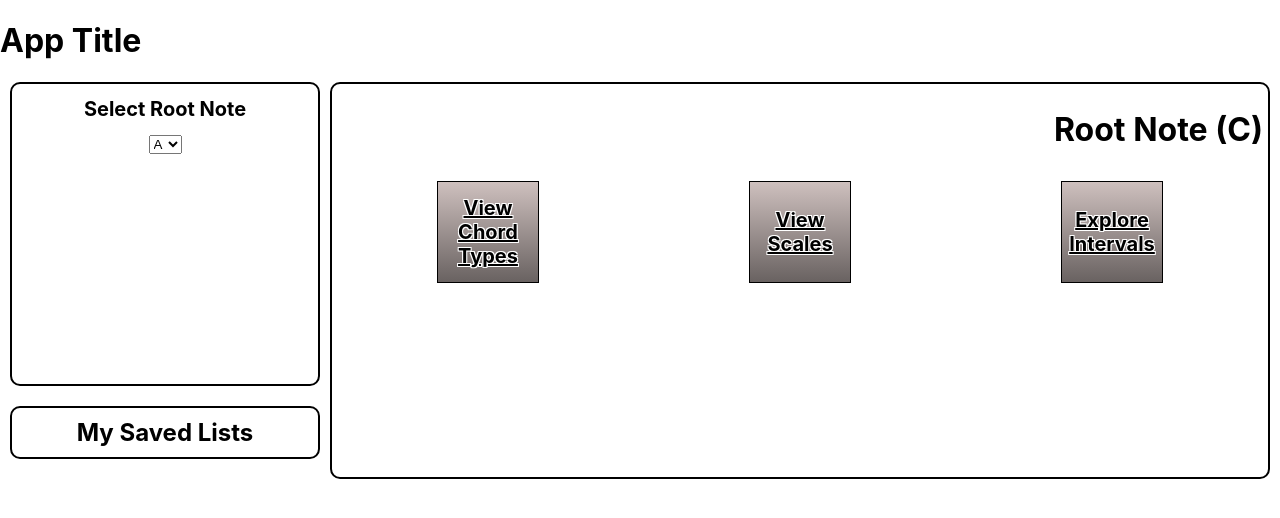
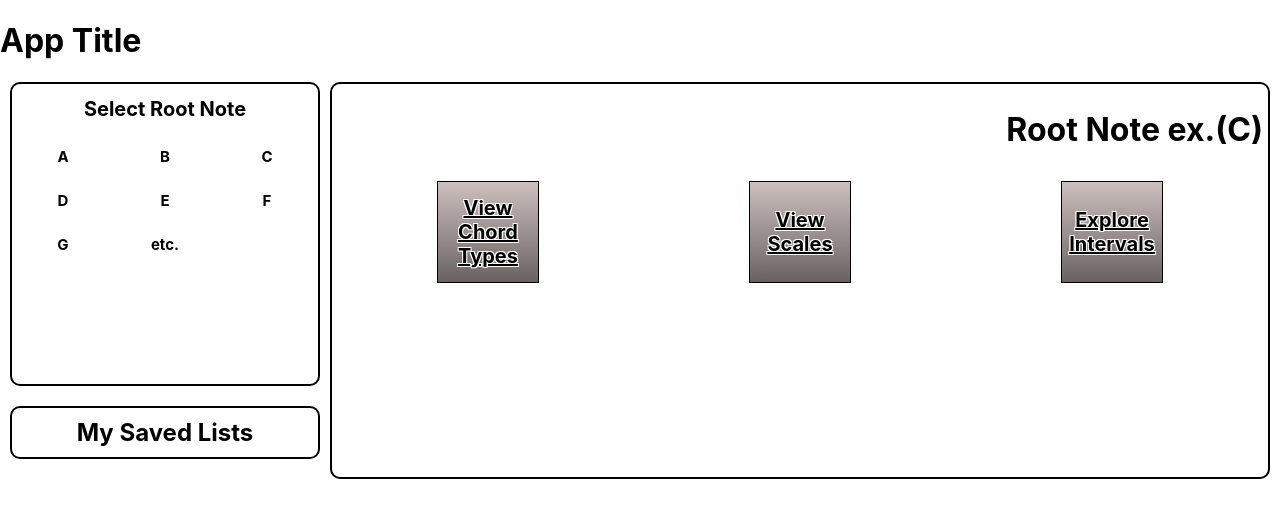
Before and after one commit to YTyler/chord-book, a React (Create React App) app: page / in a window 1280 px wide. Shown: the top 518 px of the page. Built offline with nearby package versions, Linux system fonts and the light colour scheme.

Commit message:
add root notes, style buttons

```diff
--- a/src/components/ChordList.jsx
+++ b/src/components/ChordList.jsx
@@ -27,7 +27,7 @@ function ChordList() {
     color: 'black',
     fontWeight: 'bold',
     fontSize: '20px',
-    backgroundImage: 'linear-gradient(#CEC0BE, #696261)',
+    backgroundImage: 'linear-gradient(#CDC0BF, #696261)',
     border: '1px solid black',
     textShadow: '1px 1px white, 1px -1px white, -1px 1px white, -1px -1px white'
   }
--- a/src/components/NoteMenu.jsx
+++ b/src/components/NoteMenu.jsx
@@ -25,14 +25,14 @@ function NoteMenu() {
     width: '100px',
     margin: '5px',
     fontSize: '20px',
-    backgroundImage: 'linear-gradient(#CEC0BE, #696261)',
+    backgroundImage: 'linear-gradient(#CDC0BF, #696261)',
     border: '1px solid black',
     textShadow: '1px 1px white, 1px -1px white, -1px 1px white, -1px -1px white'
   }
 
   return (
     <div style = {noteMenuStyle}>
-        <h1 style = {rootNoteStyle}>Root Note (C)</h1>
+        <h1 style = {rootNoteStyle}>Root Note ex.(C)</h1>
         <div style = {noteButtonsDivStyle}>
           <Link style = {noteButtonStyle} to="/chords">View Chord Types</Link>
           <Link style = {noteButtonStyle} to="/scales">View Scales</Link>
--- a/src/components/RootMenu.jsx
+++ b/src/components/RootMenu.jsx
@@ -9,20 +9,24 @@ function RootMenu() {
     marginRight: '5px',
     fontSize: '10px'
   }
+  const rootDivStyle = {
+    display: 'grid',
+    gridTemplateColumns: '1fr 1fr 1fr',
+  }
 
   return (
     <div style = {rootMenuStyle}>
       <h1>Select Root Note</h1>
-      <select>
-        <option value = '1'>A</option>
-        <option value = '2'>B</option>
-        <option value = '3'>C</option>
-        <option value = '4'>D</option>
-        <option value = '5'>E</option>
-        <option value = '6'>F</option>
-        <option value = '7'>G</option>
-
-      </select>
+      <div style = {rootDivStyle}>
+        <h2>A</h2>
+        <h2>B</h2>
+        <h2>C</h2>
+        <h2>D</h2>
+        <h2>E</h2>
+        <h2>F</h2>
+        <h2>G</h2>
+        <h2>etc.</h2>
+      </div>
     </div>
   );
 }
--- a/src/components/ScaleList.jsx
+++ b/src/components/ScaleList.jsx
@@ -28,7 +28,7 @@ function ScaleList() {
     color: 'black',
     fontWeight: 'bold',
     fontSize: '20px',
-    backgroundImage: 'linear-gradient(#CEC0BE, #696261)',
+    backgroundImage: 'linear-gradient(#CDC0BF, #696261)',
     border: '1px solid black',
     textShadow: '1px 1px white, 1px -1px white, -1px 1px white, -1px -1px white'
   }
```
